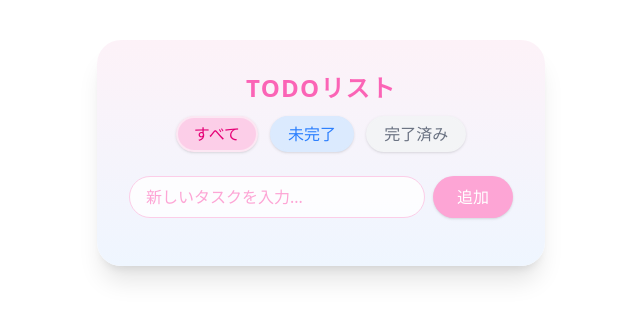
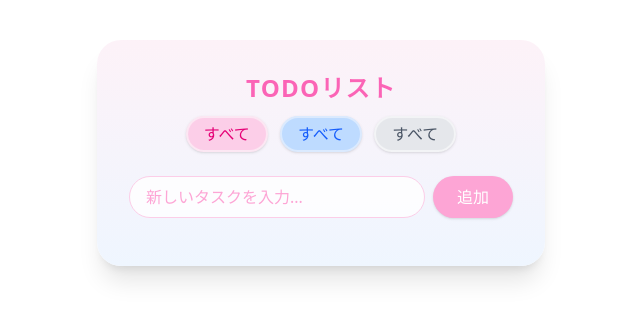
Before and after one commit to haisamarie/todo-list, a React (Vite) app: page / in a window 1280 px wide. Shown: the top 320 px of the page, without its empty margins (319-959 px from the left). Built offline with nearby package versions, Linux system fonts and the light colour scheme.

Commit message:
コンポーネントの修正: BasicButtonコンポーネントを追加し、Listコンポーネントでボタンを置き換え。フィルター機能のボタンにスタイルを適用。

```diff
--- a/src/App.tsx
+++ b/src/App.tsx
@@ -1,6 +1,6 @@
 import { Layout } from "./components/Layout";
 import { Title } from "./components/Title";
-//import { BasicButton } from "./components/BasicButton";
+import { BasicButton } from "./components/BasicButton";
 import { List } from "./components/List";
 import { useTodoList } from "./hooks/useTodoList";
 
@@ -18,32 +18,27 @@ function App() {
     <>
       <Layout>
         <Title text="TODOリスト" />
-        {/* フィルター */}
         <div className="flex justify-center gap-3 mb-6">
-          <button
+          <BasicButton
             onClick={() => {
               handleFilter("all");
             }}
-            className="px-4 py-1 rounded-full bg-pink-200 text-pink-600 font-semibold shadow hover:bg-pink-300 transition border-2 border-pink-100 focus:outline-none focus:ring-2 focus:ring-pink-200"
-          >
-            すべて
-          </button>
-          <button
+            label="すべて"
+          />
+          <BasicButton
             onClick={() => {
               handleFilter("completed");
             }}
-            className="px-4 py-1 rounded-full bg-blue-100 text-blue-500 font-semibold shadow hover:bg-blue-200 transition border-2 border-blue-100 focus:outline-none focus:ring-2 focus:ring-blue-200"
-          >
-            未完了
-          </button>
-          <button
+            label="すべて"
+            style="blue"
+          />
+          <BasicButton
             onClick={() => {
               handleFilter("active");
             }}
-            className="px-4 py-1 rounded-full bg-gray-100 text-gray-500 font-semibold shadow hover:bg-gray-200 transition border-2 border-gray-100 focus:outline-none focus:ring-2 focus:ring-gray-200"
-          >
-            完了済み
-          </button>
+            label="すべて"
+            style="gray"
+          />
         </div>
 
         <List
--- a/src/components/BasicButton/index.tsx
+++ b/src/components/BasicButton/index.tsx
@@ -1,13 +1,24 @@
 type Props = {
   label: string;
   onClick?: () => void;
+  style?: "pink" | "blue" | "gray" | "simplePink";
 };
 
-export const BasicButton = ({ label, onClick }: Props) => {
+export const BasicButton = ({ label, onClick, style = "pink" }: Props) => {
+  const baseClass =
+    "px-4 py-1 rounded-full font-semibold shadow transition focus:outline-none focus:ring-2";
+
+  const colorClassMap: Record<string, string> = {
+    pink: "bg-pink-200 text-pink-600 border-pink-100 hover:bg-pink-300 focus:ring-pink-200 border-2",
+    gray: "bg-gray-200 text-gray-600 border-gray-100 hover:bg-gray-300 focus:ring-gray-200 border-2",
+    blue: "bg-blue-200 text-blue-600 border-blue-100 hover:bg-blue-300 focus:ring-blue-200 border-2",
+    simplePink:
+      "bg-pink-300 text-white px-6 py-2 rounded-full hover:bg-pink-400 shadow-sm transition",
+  };
   return (
     <button
       onClick={onClick}
-      className="px-4 py-1 rounded-full bg-pink-200 text-pink-600 font-semibold shadow hover:bg-pink-300 transition border-2 border-pink-100 focus:outline-none focus:ring-2 focus:ring-pink-200"
+      className={`${baseClass} ${colorClassMap[style]}`}
     >
       {label}
     </button>
--- a/src/components/List/index.tsx
+++ b/src/components/List/index.tsx
@@ -1,4 +1,6 @@
 import { LinkButton } from "../LinkButton";
+import { BasicButton } from "../BasicButton";
+
 type Items = {
   toggleTodo: (id: string) => void;
   handleAddTodo: () => void;
@@ -29,13 +31,8 @@ export const List = ({
           placeholder="新しいタスクを入力..."
           className="flex-1 border border-pink-200 bg-white/80 rounded-full px-4 py-2 focus:outline-none focus:ring-2 focus:ring-pink-200 placeholder:text-pink-300 text-gray-700"
         />
-        <button
-          onClick={handleAddTodo}
-          type="button"
-          className="bg-pink-300 text-white px-6 py-2 rounded-full hover:bg-pink-400 shadow-sm transition"
-        >
-          追加
-        </button>
+
+        <BasicButton onClick={handleAddTodo} label="追加" style="simplePink" />
       </form>
 
       <ul className="space-y-3">
```
